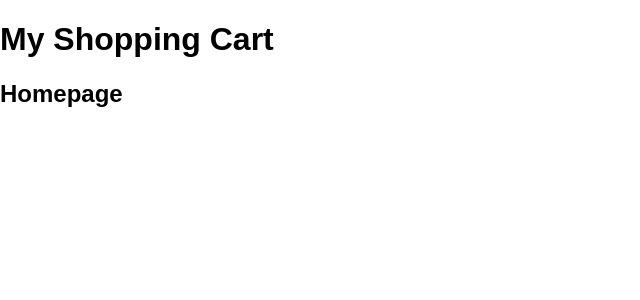
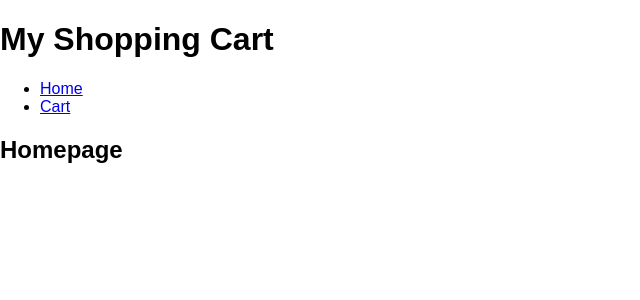
Before and after one commit to ashToronto/Shopping-site, a React (Create React App) app in the folder ecommerce/: page / in a window 1280 px wide. Shown: the top 300 px of the page, without its empty margins (0-640 px from the left). Built offline with nearby package versions, Linux system fonts and the light colour scheme.

Commit message:
added navigation

```diff
--- a/ecommerce/src/App.js
+++ b/ecommerce/src/App.js
@@ -1,11 +1,19 @@
 import React, { Component } from 'react';
 import Router from './Router'
+import { NavLink } from 'react-router-dom'
+
+const Navigation = () => <nav>
+<ul>
+<li><NavLink to='/'>Home</NavLink></li>
+<li><NavLink to='/cart'>Cart</NavLink></li>
+</ul>
+</nav>
 
 class App extends Component {
   render() {
     return <div>
       <h1>My Shopping Cart</h1>
-
+      <Navigation />
     <Router />
     </div>
   }
```
